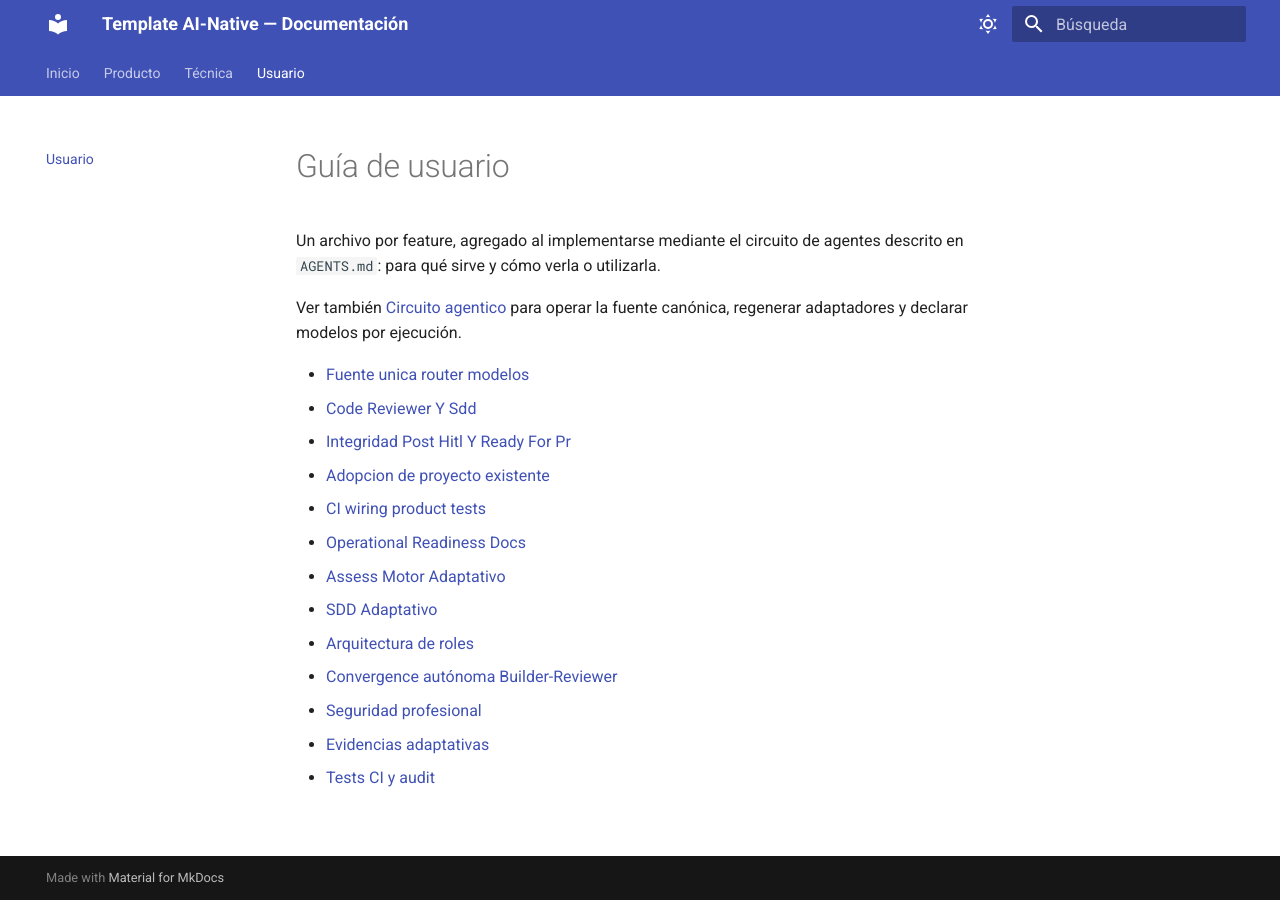
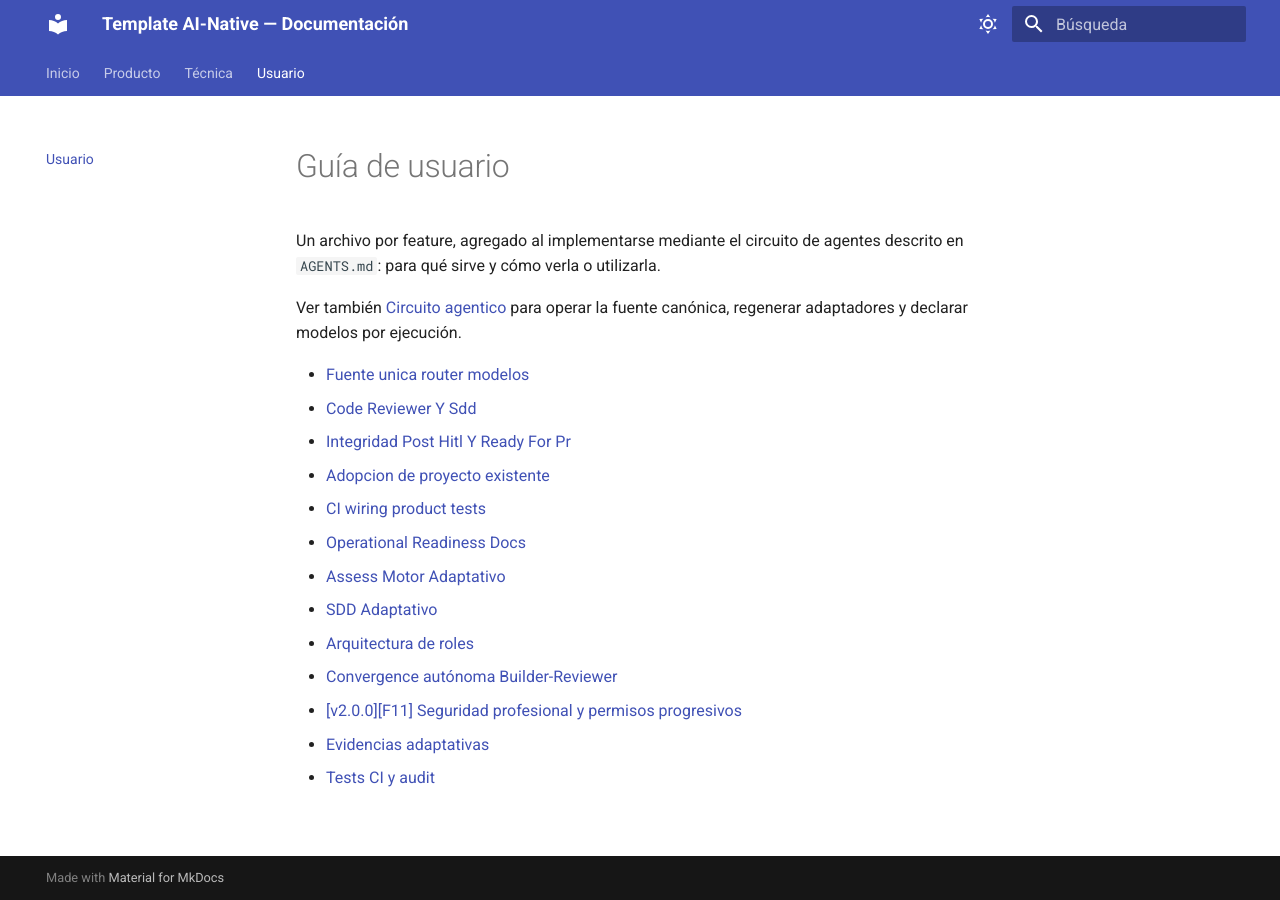
Before and after one commit to jlbellonGmail/template, an MkDocs documentation site: the page built from docs/usuario/index.md, in a window 1280 px wide. Built offline with MkDocs 1.6.1 and Material for MkDocs 9.7.7, drawn with Linux system fonts in a browser that asks for light colours.

Commit message:
v2.0.0 / F11 / corregir enlaces de evidencia

```diff
--- a/docs/usuario/index.md
+++ b/docs/usuario/index.md
@@ -19,7 +19,7 @@ fuente canónica, regenerar adaptadores y declarar modelos por ejecución.
 - [SDD Adaptativo](sdd-adaptativo.md)
 - [Arquitectura de roles](arquitectura-roles.md)
 - [Convergence autónoma Builder-Reviewer](convergence.md)
-- [Seguridad profesional](seguridad-profesional.md)
+- [[v2.0.0][F11] Seguridad profesional y permisos progresivos](seguridad-profesional.md)
 - [Evidencias adaptativas](evidencias-adaptativas.md)
 - [Tests CI y audit](tests-ci-audit.md)
 
```
Also changed, not shown: docs/tecnica/index.md (+1 -1 lines).
